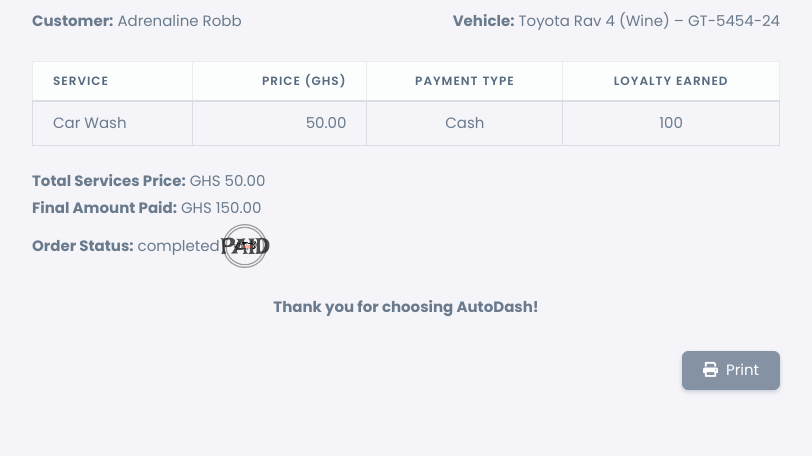
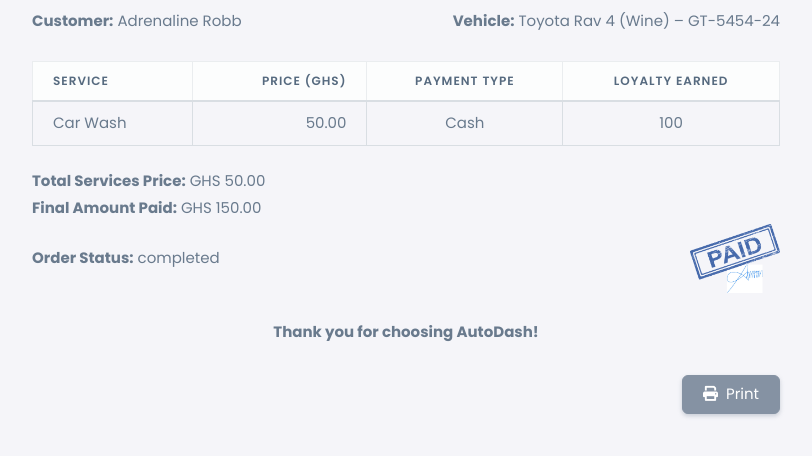
Before and after one commit to mikegyamfi/auto-dash, a Django app: page /service/18/receipt/ in a window 1280 px wide. Shown: the part 303-759 px from the top of the page, without its empty margins (234-1046 px from the left). Run offline with Django 5.2, Linux system fonts and the light colour scheme; data comes from the database, SQL or seed files in the repository; both versions use the stored data as it was after the commit; some libraries are stand-ins or nearby versions.

Commit message:
change paid stamp

```diff
--- a/autodash_App/templates/layouts/workers/service_receipt.html
+++ b/autodash_App/templates/layouts/workers/service_receipt.html
@@ -177,16 +177,21 @@
       <p class="mb-1"><strong>Final Amount Paid:</strong>
         GHS {{ final_amount|floatformat:2 }}</p>
 
-      {# ------- Order status + inline Paid badge ------- #}
-      <p class="mb-1 d-flex align-items-center">
-        <strong class="me-1">Order Status:</strong>
-        <span>{{ service_order.status }}</span>
-        {% if service_order.status == "completed" %}
-          <img src="{% static 'assets/img/Paid.png' %}"
-               alt="Paid" style="width: 50px;"
-               class="paid-inline">
-        {% endif %}
-      </p>
+      <p class="mb-1 d-flex align-items-center justify-content-between">
+  <span class="d-inline-flex align-items-center gap-1">
+    <strong>Order Status:</strong>
+    <span>{{ service_order.status }}</span>
+  </span>
+
+  {% if service_order.status == "completed" %}
+    <img
+      src="{% static 'assets/img/stamp.png' %}"
+      alt="Paid"
+      class="paid-inline ms-3 flex-shrink-0"
+      style="width: 90px; height:auto;"
+    >
+  {% endif %}
+</p>
 
     </div>
   </div>
```
Also changed, not shown: autodash_App/static/assets/img/paid_with_signature.jpg (added), autodash_App/static/assets/img/stamp.png (added), db.sqlite3.
